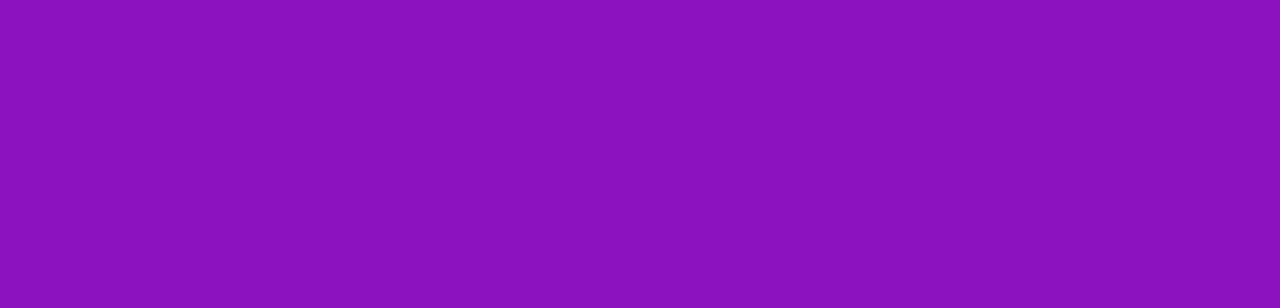
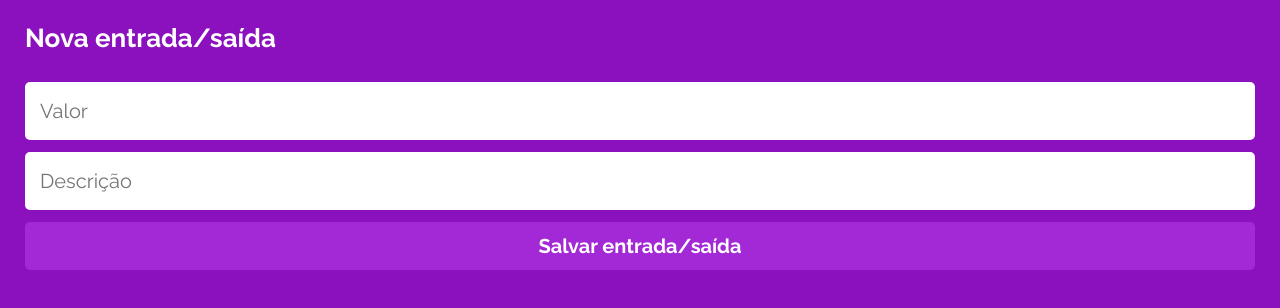
Before and after one commit to lcfernandez/driven-projeto14-mywallet-front, a React (Create React App) app: page /registros/novo in a window 1280 px wide. Shown: the top 308 px of the page. Built offline with nearby package versions, Linux system fonts and the light colour scheme; a web font is replaced by a local one.

Commit message:
feat: implement new record page design

```diff
--- a/src/assets/styles/FormStyle.js
+++ b/src/assets/styles/FormStyle.js
@@ -1,11 +1,12 @@
 import { APP_TXT_COLOR, BUTTON_BG_COLOR } from "../../constants/colors";
+import { APP_BASE_FONT } from "../../constants/fonts";
 
 import styled from "styled-components";
 
 const FormStyle = styled.form`
     display: flex;
     flex-direction: column;
-    width: calc(100% - 30px);
+    width: 100%;
 
     button {
         background-color: ${BUTTON_BG_COLOR};
@@ -14,20 +15,20 @@ const FormStyle = styled.form`
         color: ${APP_TXT_COLOR};
         cursor: pointer;
         height: 48px;
-        font-family: inherit;
+        font-family: ${APP_BASE_FONT};
         font-size: 20px;
         font-weight: 700;
-        margin: 6px;
+        margin: 6px 0;
     }
 
     input {
         border: none;
         border-radius: 5px;
         height: 58px;
-        font-family: inherit;
+        font-family: ${APP_BASE_FONT};
         font-size: 20px;
         line-height: 23px;
-        margin: 6px;
+        margin: 6px 0;
         padding: 0 15px;
 
         :focus {
@@ -38,6 +39,19 @@ const FormStyle = styled.form`
         ::placeholder {
             font-size: 20px;
         }
+
+        /* remove arrows/spinners from number input */
+        /* Chrome, Safari, Edge, Opera */
+        ::-webkit-outer-spin-button,
+        ::-webkit-inner-spin-button {
+            -webkit-appearance: none;
+            margin: 0;
+        }
+
+        /* Firefox */
+        &[type=number] {
+            -moz-appearance: textfield;
+        }
     }
 `;
 
--- a/src/assets/styles/HomeContainerStyle.js
+++ b/src/assets/styles/HomeContainerStyle.js
@@ -7,6 +7,7 @@ const HomeContainerStyle = styled.div`
     display: flex;
     font-family: ${APP_BASE_FONT};
     height: 100vh;
+    padding: 0 25px;
     width: 100vw;
 `;
 
--- a/src/components/Button.js
+++ b/src/components/Button.js
@@ -1,24 +1,26 @@
 import { APP_TXT_COLOR, BUTTON_BG_COLOR } from "../constants/colors";
 import styled from "styled-components";
 import { APP_BASE_FONT } from "../constants/fonts";
+import { Link } from "react-router-dom";
 
 export default function Button({ type }) {
     return (
-        <ButtonContainer>
+        <ButtonContainer to="/registros/novo">
             <ion-icon name={`${type === "income" ? "add" : "remove"}-circle-outline`} />
 
-            Nova <br /> {type === "income" ? "entrada" : "saída"}
+            <p>
+                Nova
+                <br />
+                {type === "income" ? "entrada" : "saída"}
+            </p>
         </ButtonContainer>
     );
 }
 
-const ButtonContainer = styled.button`
-    align-items: flex-start;
+const ButtonContainer = styled(Link)`
     background-color: ${BUTTON_BG_COLOR};
-    border: none;
     border-radius: 5px;
     color: ${APP_TXT_COLOR};
-    cursor: pointer;
     display: flex;
     flex-direction: column;
     font-family: ${APP_BASE_FONT};
@@ -28,10 +30,14 @@ const ButtonContainer = styled.button`
     line-height: 20px;
     justify-content: space-between;
     padding: 10px;
-    text-align: left;
+    text-decoration: none;
     width: 50%;
 
     ion-icon {
-        font-size: 25px;
+        font-size: 26px;
+    }
+
+    p {
+        margin-left: 3px;
     }
 `;
--- a/src/components/Header.js
+++ b/src/components/Header.js
@@ -12,8 +12,8 @@ export default function Header({ icon, text }) {
                 <svg
                     xmlns="http://www.w3.org/2000/svg"
                     viewBox="0 0 24 24"
-                    width="32"
-                    height="32"
+                    width="28"
+                    height="28"
                 >
                     <path
                         fill="none"
--- a/src/pages/HomePage/HomePage.js
+++ b/src/pages/HomePage/HomePage.js
@@ -30,7 +30,7 @@ export default function HomePage() {
                     <button>Entrar</button>
                 </FormStyle>
 
-                <LinkStyle to={"/cadastro"}>
+                <LinkStyle to="/cadastro">
                     Primeira vez? Cadastre-se!
                 </LinkStyle>
             </HomeContentStyle>
--- a/src/pages/RecordNewPage/RecordNewPage.js
+++ b/src/pages/RecordNewPage/RecordNewPage.js
@@ -1,5 +1,41 @@
+import FormStyle from "../../assets/styles/FormStyle";
+import Header from "../../components/Header";
+
+import styled from "styled-components";
+
 export default function RecordNewPage() {
+    function createRecord(e) {
+        e.preventDefault(); // prevent form redirect
+    }
+
     return (
-        <></>
+        <RecordNewPageContainer onSubmit={createRecord}>
+            <Header text="Nova entrada/saída" />
+
+            <FormStyle>
+                <input
+                    min="0.01"
+                    onWheel={e => e.target.blur()}
+                    placeholder="Valor"
+                    required
+                    step="0.01"
+                    type="number"
+                />
+
+                <input
+                    placeholder="Descrição"
+                    required
+                    type="text"
+                />
+
+                <button>
+                    Salvar entrada/saída
+                </button>
+            </FormStyle>
+        </RecordNewPageContainer>
     );
 }
+
+const RecordNewPageContainer = styled.div`
+    padding: 0 25px;
+`;
--- a/src/pages/RecordsPage/RecordsPage.js
+++ b/src/pages/RecordsPage/RecordsPage.js
@@ -30,11 +30,11 @@ const Buttons = styled.div`
     justify-content: space-between;
     margin: 15px 0;
 
-    button:nth-child(1) {
+    a:nth-child(1) {
         margin-right: 7.5px;
     }
 
-    button:nth-child(2) {
+    a:nth-child(2) {
         margin-left: 7.5px;
     }
 `;
--- a/src/pages/SignUpPage/SignUpPage.js
+++ b/src/pages/SignUpPage/SignUpPage.js
@@ -42,7 +42,7 @@ export default function SignUpPage() {
                     <button>Cadastrar</button>
                 </FormStyle>
 
-                <LinkStyle to={"/"}>
+                <LinkStyle to="/">
                     Já tem uma conta? Entre agora!
                 </LinkStyle>
             </HomeContentStyle>
```
